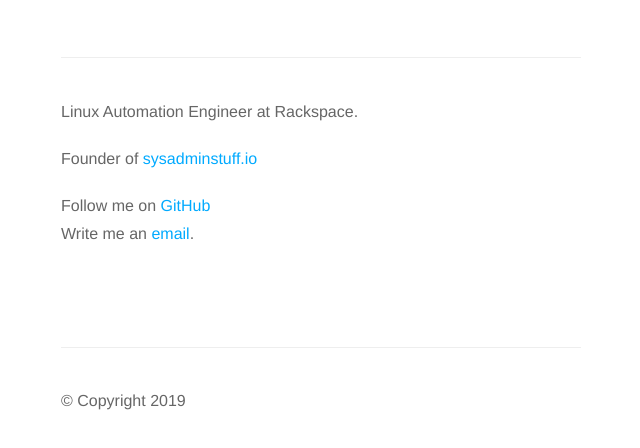
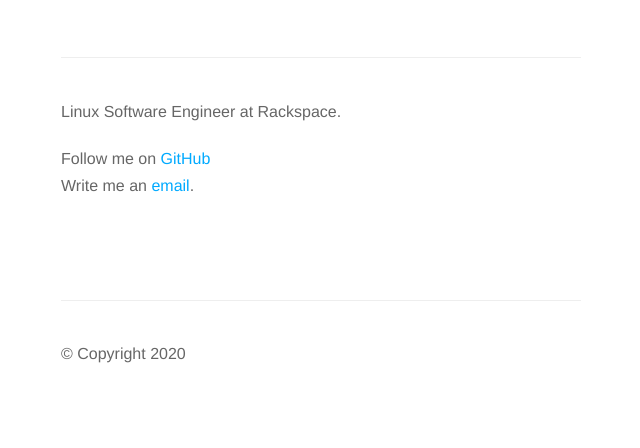
Before and after one commit to dsgnr/danielhand.io, a plain HTML site: page index.html in a window 1280 px wide. Shown: the part 226-674 px from the top of the page, without its empty margins (319-959 px from the left). Drawn offline with Linux system fonts and the light colour scheme.

Commit message:
Remove URL and update copyright year

```diff
--- a/index.html
+++ b/index.html
@@ -250,12 +250,11 @@
         </section>
     </div>
     <section id="wrapper" class="home">
-        <p>Linux Automation Engineer at Rackspace.</p>
-        <p>Founder of <a href="https://sysadminstuff.io">sysadminstuff.io</a></p>
+        <p>Linux Software Engineer at Rackspace.</p>
         <p>Follow me on <a href="https://github.com/dsgnr">GitHub</a>
         <br />Write me an <a href="mailto:hello@danielhand.io">email</a>.</p>
         <footer id="footer">
-            <p class="small">© Copyright 2019</p>
+            <p class="small">© Copyright 2020</p>
         </footer>
     </section>
     <script data-cfasync="false" src="/cdn-cgi/scripts/5c5dd728/cloudflare-static/email-decode.min.js"></script>
```
